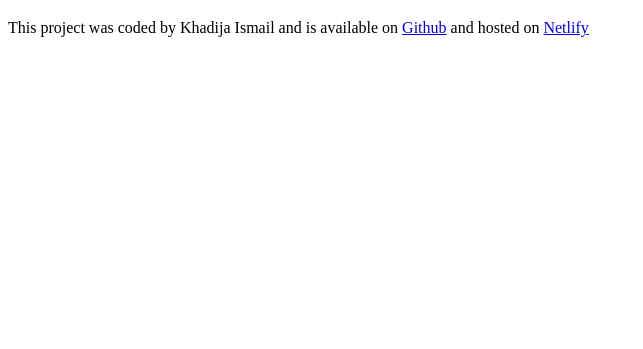
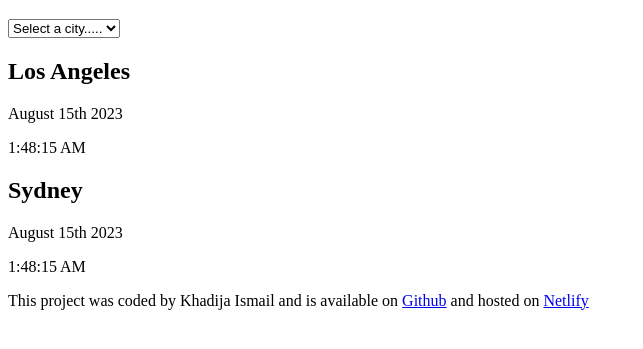
Before and after one commit to Deeja-ish/worldclockproject, a plain HTML site: page index.html in a window 1280 px wide. Shown: the part 61-410 px from the top of the page, without its empty margins (0-643 px from the left). Drawn offline with Linux system fonts and the light colour scheme.

Commit message:
added some html element

```diff
--- a/index.html
+++ b/index.html
@@ -7,8 +7,29 @@
     <title>World clock</title>
 </head>
 <body>
-    <h1>World Clock</h1>
-
+    <div class="container">
+        <h1>World Clock</h1>
+        <select name="" id="">
+            <option value="">Select a city.....</option>
+            <option value="London">London</option>
+            <option value="New York">New York</option>
+            <option value="Tokyo">Tokyo</option>
+        </select>
+        <div class="city">
+            <div class="city-name">
+                <h2>Los Angeles</h2>
+                <p class="date">August 15th 2023</p>
+            </div>
+            <div class="city-date"> 1:48:15 AM</div>
+        </div>
+         <div class="city">
+            <div class="city-name">
+                <h2>Sydney</h2>
+                <p class="date">August 15th 2023</p>
+            </div>
+            <div class="city-date"> 1:48:15 AM</div>
+        </div>
+    </div>
 <footer>
     <P>This project was coded by Khadija Ismail and is available on <a href="https://github.com/Deeja-ish/worldclockproject.git" target="_blank"
         >Github</a> and hosted on <a href="https://world-clock-project-js-new.netlify.app/" target="_blank">Netlify</a></P>
```
